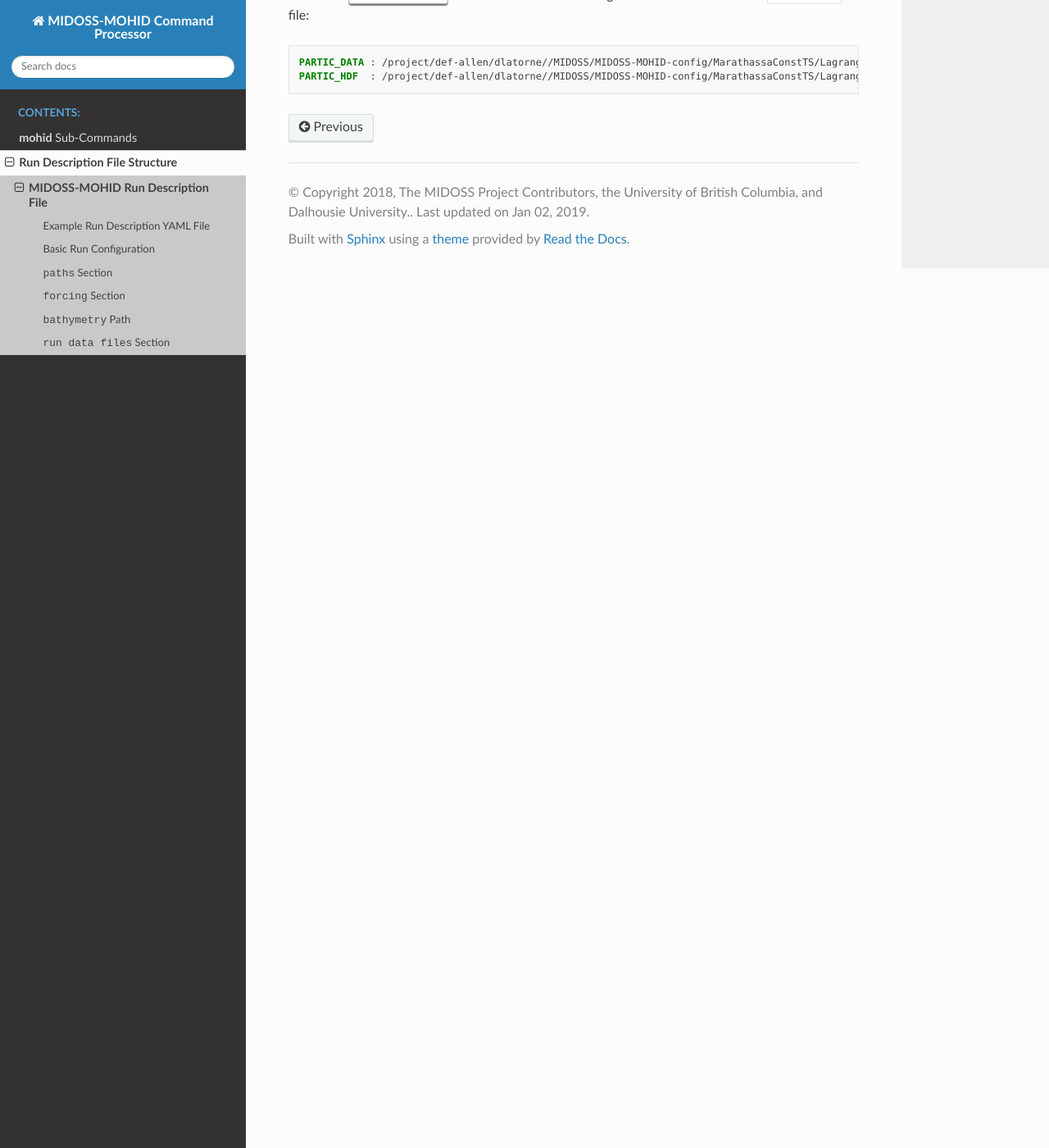
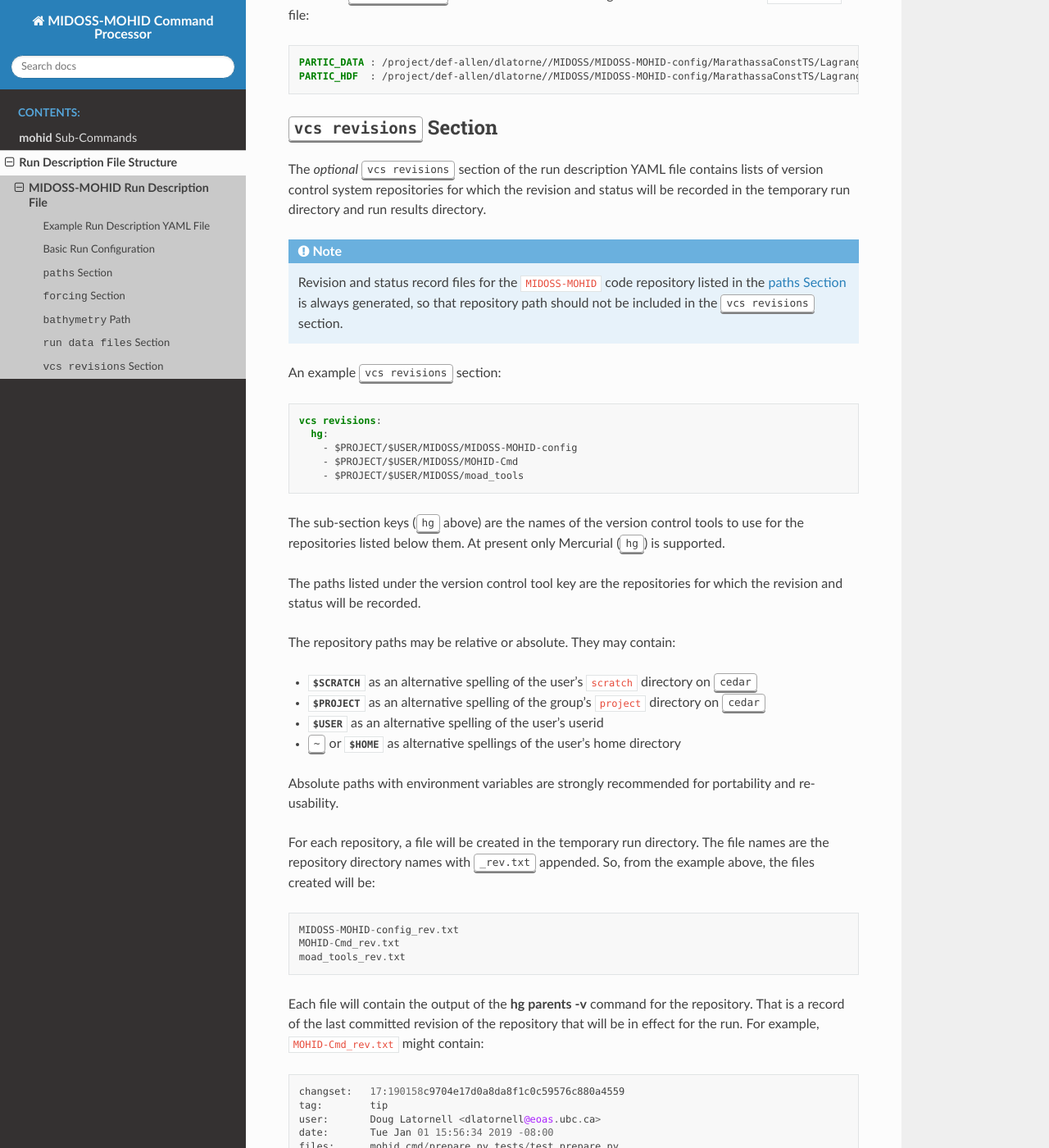
Before and after one commit to MIDOSS/MOHID-Cmd, a Sphinx documentation site: the page built from docs/run_description_file/yaml_file.rst, in a window 1280 px wide and 1400 px high, scrolled down 3463 px. Shown: the whole window at 82% size. Built offline with Sphinx 7.4.7 and the Read the Docs theme 2.0.0, drawn with Linux system fonts in a browser that asks for light colours; the version number could not be read and is left out; some of the changed text lies outside the part shown.

Commit message:
Add vcs revisions section to run description & prepare sub-command.

```diff
--- a/docs/run_description_file/yaml_file.rst
+++ b/docs/run_description_file/yaml_file.rst
@@ -191,3 +191,81 @@ line in the :kbd:`run data files` section causes the following 2 lines to be add
 
     PARTIC_DATA : /project/def-allen/dlatorne//MIDOSS/MIDOSS-MOHID-config/MarathassaConstTS/Lagrangian.dat
     PARTIC_HDF  : /project/def-allen/dlatorne//MIDOSS/MIDOSS-MOHID-config/MarathassaConstTS/Lagrangian_MarathassaConstTS.hdf
+
+
+.. _VCS-RevisionsSection:
+
+:kbd:`vcs revisions` Section
+============================
+
+The *optional* :kbd:`vcs revisions` section of the run description YAML file contains lists of version control system repositories for which the revision and status will be recorded in the temporary run directory and run results directory.
+
+.. note::
+    Revision and status record files for the :file:`MIDOSS-MOHID` code repository listed in the :ref:`PathsSection` is always generated,
+    so that repository path should not be included in the :kbd:`vcs revisions` section.
+
+An example :kbd:`vcs revisions` section:
+
+.. code-block:: yaml
+
+    vcs revisions:
+      hg:
+        - $PROJECT/$USER/MIDOSS/MIDOSS-MOHID-config
+        - $PROJECT/$USER/MIDOSS/MOHID-Cmd
+        - $PROJECT/$USER/MIDOSS/moad_tools
+
+The sub-section keys
+(:kbd:`hg` above)
+are the names of the version control tools to use for the repositories listed below them.
+At present only Mercurial
+(:kbd:`hg`)
+is supported.
+
+The paths listed under the version control tool key are the repositories for which the revision and status will be recorded.
+
+The repository paths may be relative or absolute.
+They may contain:
+
+* :envvar:`$SCRATCH` as an alternative spelling of the user's :file:`scratch` directory on :kbd:`cedar`
+* :envvar:`$PROJECT` as an alternative spelling of the group's :file:`project` directory on :kbd:`cedar`
+* :envvar:`$USER` as an alternative spelling of the user's userid
+* :kbd:`~` or :envvar:`$HOME` as alternative spellings of the user's home directory
+
+Absolute paths with environment variables are strongly recommended for portability and re-usability.
+
+For each repository,
+a file will be created in the temporary run directory.
+The file names are the repository directory names with :kbd:`_rev.txt` appended.
+So,
+from the example above,
+the files created will be::
+
+  MIDOSS-MOHID-config_rev.txt
+  MOHID-Cmd_rev.txt
+  moad_tools_rev.txt
+
+Each file will contain the output of the :command:`hg parents -v` command for the repository.
+That is a record of the last committed revision of the repository that will be in effect for the run.
+For example,
+:file:`MOHID-Cmd_rev.txt` might contain::
+
+  changset:   17:190158c9704e17d0a8da8f1c0c59576c880a4559
+  tag:        tip
+  user:       Doug Latornell <dlatornell@eoas.ubc.ca>
+  date:       Tue Jan 01 15:56:34 2019 -08:00
+  files:      mohid_cmd/prepare.py tests/test_prepare.py
+  description:
+  Create results directory in tmp run dir.
+
+If any of the listed repositories contain uncommitted changes,
+the :command:`nemo prepare` command will generate a warning message like::
+
+  nemo_cmd.prepare WARNING: There are uncommitted changes in $PROJECT/$USER/MIDOSS/MOHID-Cmd/
+
+and the list of uncommitted changes and their status codes,
+the output of the :command:`hg status -mardC` command,
+will be appended to the :file:`_rev.txt` file,
+for example::
+
+  uncommitted changes:
+  M mohid_cmd/prepare.py
```
Also changed, not shown: 3 other files.
